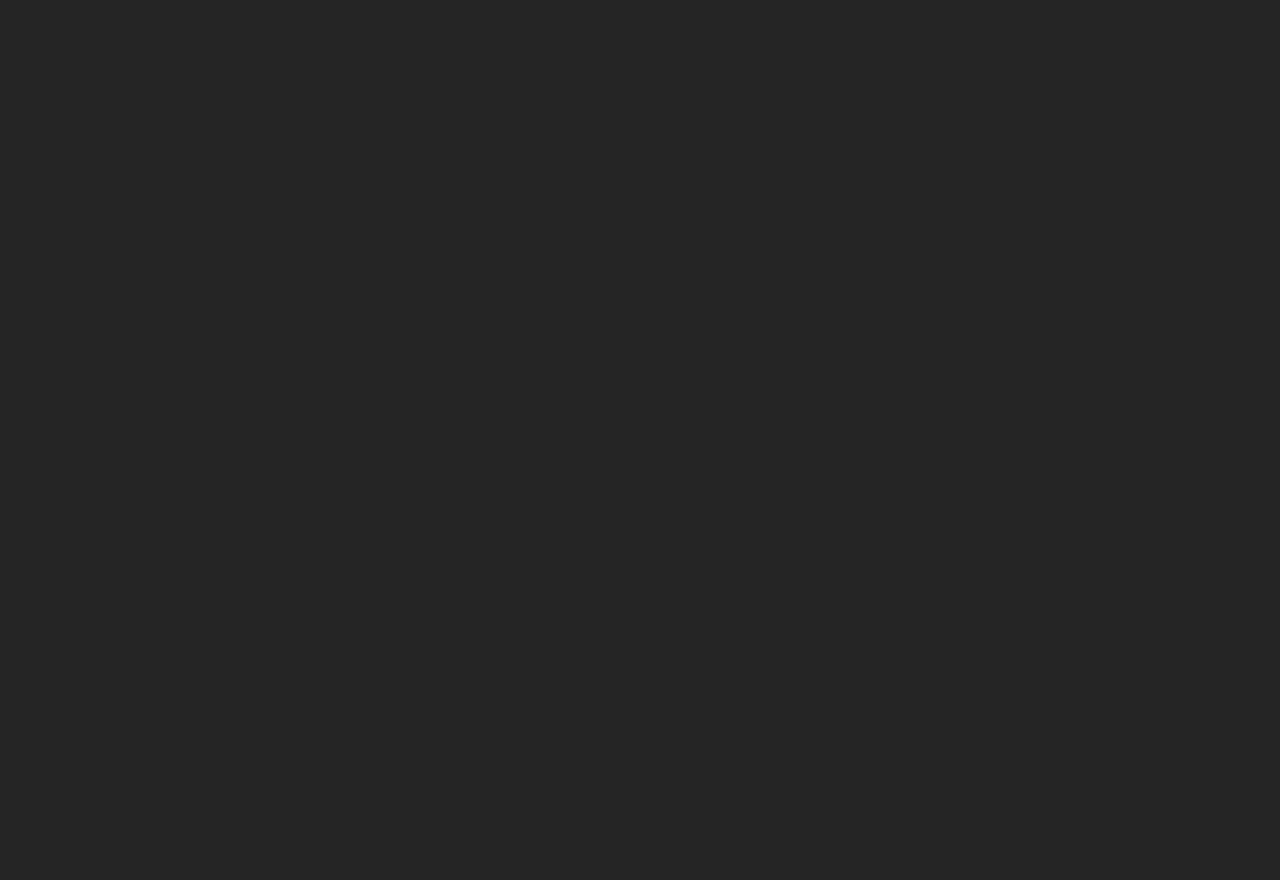
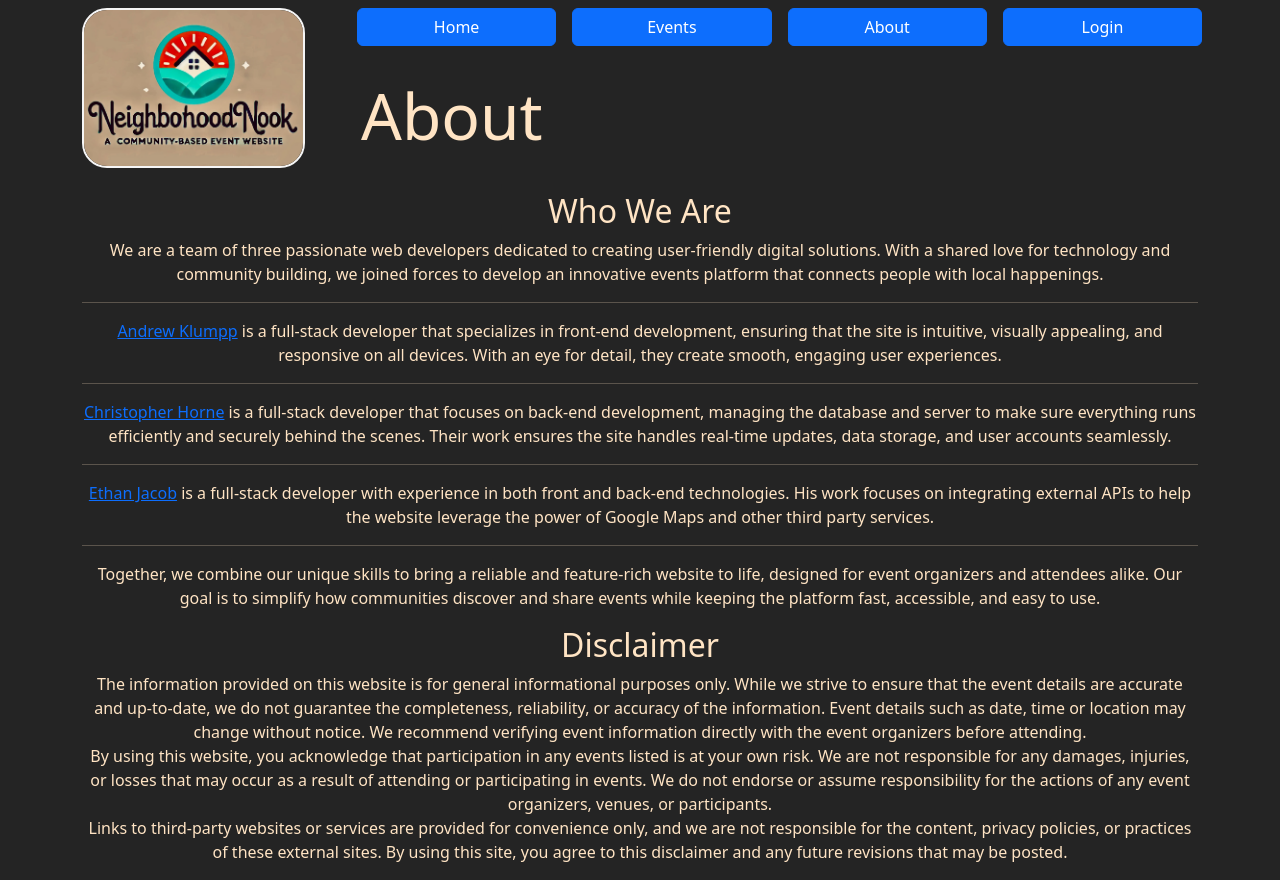
Before and after one commit to AndrewKlumpp/groupProject, a React (Vite) app in the folder client/: page /about in a window 1280 px wide. Before the commit this address had no page. Before the commit the page ends 800 px from the top, so only its background shows below. Built offline with nearby package versions, Linux system fonts and the light colour scheme.

Commit message:
added About page with links to our LinkedIn accounts with a short bio and also added a disclaimer

```diff
--- a/client/src/App.jsx
+++ b/client/src/App.jsx
@@ -2,6 +2,7 @@ import { useState } from 'react'
 import './App.css'
 import { Routes, Route } from 'react-router-dom'
 import Home from './views/Home'
+import About from './views/About'
 
 function App() {
 
@@ -9,6 +10,7 @@ function App() {
     <>
       <Routes>
         <Route index element={<Home />} />
+        <Route path='/about' element={<About/>}/>
       </Routes>
     </>
   )
--- /dev/null
+++ b/client/src/components/AboutPage.jsx
@@ -0,0 +1,30 @@
+
+const AboutPage = () => {
+  return (
+    <div className='container text-center mt-4'>
+      <div className='who-we-are'>
+        <h2>Who We Are</h2>
+        <p>We are a team of three passionate web developers dedicated to creating user-friendly digital solutions. With a shared love for technology and community building, we joined forces to develop an innovative events platform that connects people with local happenings. <hr />
+
+          <a href="https://www.linkedin.com/in/andrew-klumpp/">Andrew Klumpp</a> is a full-stack developer that specializes in front-end development, ensuring that the site is intuitive, visually appealing, and responsive on all devices. With an eye for detail, they create smooth, engaging user experiences. <hr />
+
+          <a href="https://www.linkedin.com/in/christopher-horne-2314219a/">Christopher Horne</a> is a full-stack developer that focuses on back-end development, managing the database and server to make sure everything runs efficiently and securely behind the scenes. Their work ensures the site handles real-time updates, data storage, and user accounts seamlessly. <hr />
+
+          <a href="https://www.linkedin.com/in/ethan-jacob-6a5aa3303/">Ethan Jacob</a> is a full-stack developer with experience in both front and back-end technologies. His work focuses on integrating external APIs to help the website leverage the power of Google Maps and other third party services. <hr />
+
+          Together, we combine our unique skills to bring a reliable and feature-rich website to life, designed for event organizers and attendees alike. Our goal is to simplify how communities discover and share events while keeping the platform fast, accessible, and easy to use.</p>
+      </div>
+      <div className='disclaimer'>
+        <h2>Disclaimer</h2>
+        <p>The information provided on this website is for general informational purposes only. While we strive to ensure that the event details are accurate and up-to-date, we do not guarantee the completeness, reliability, or accuracy of the information. Event details such as date, time or location may change without notice. We recommend verifying event information directly with the event organizers before attending. <br />
+
+          By using this website, you acknowledge that participation in any events listed is at your own risk. We are not responsible for any damages, injuries, or losses that may occur as a result of attending or participating in events. We do not endorse or assume responsibility for the actions of any event organizers, venues, or participants. <br />
+
+          Links to third-party websites or services are provided for convenience only, and we are not responsible for the content, privacy policies, or practices of these external sites.
+
+          By using this site, you agree to this disclaimer and any future revisions that may be posted.</p>
+      </div>
+    </div>
+  )
+}
+export default AboutPage
--- /dev/null
+++ b/client/src/views/About.jsx
@@ -0,0 +1,13 @@
+import React, { useState } from 'react';
+import Header from '../components/Header';
+import AboutPage from '../components/AboutPage';
+
+const About = (props) => {
+  return (
+    <div>
+      <Header title={'About'} />
+      <AboutPage />
+    </div>
+  )
+}
+export default About;
```
